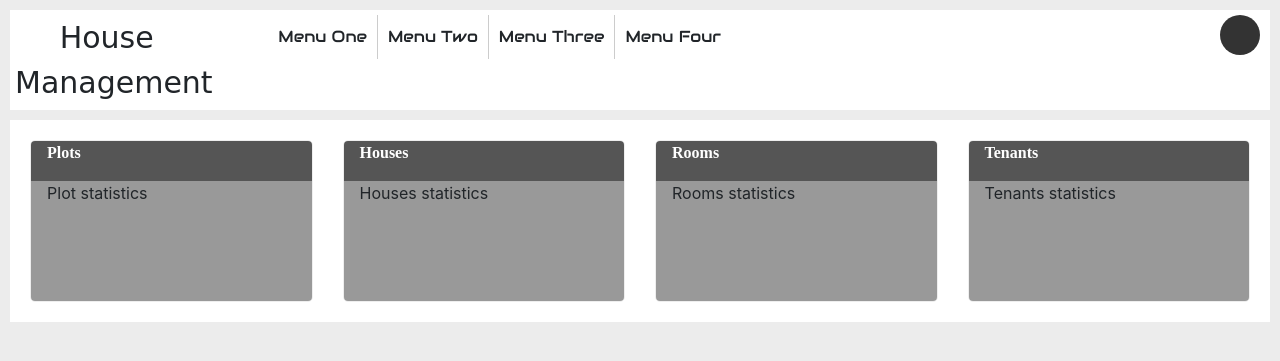
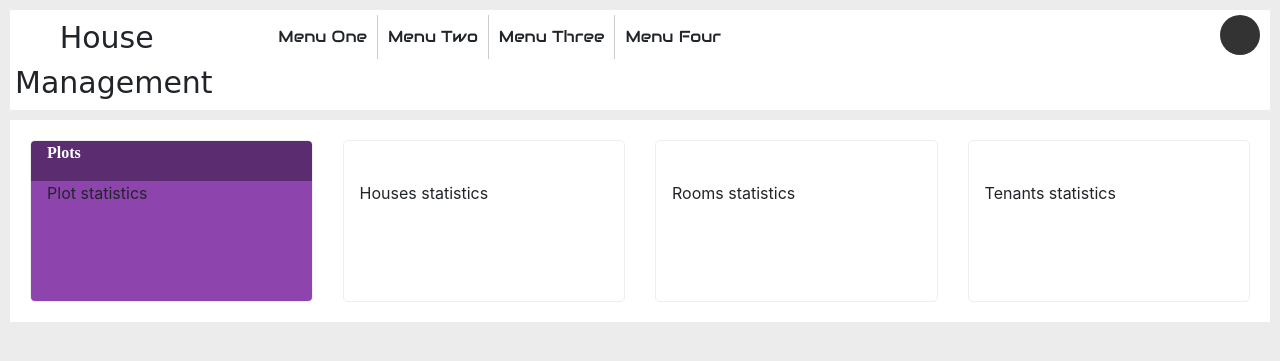
Before and after one commit to ndolocr/house_management, a Django app: page / in a window 1280 px wide. Shown: the top 361 px of the page. Run offline with Django 4.2, Linux system fonts and the light colour scheme; some libraries are stand-ins or nearby versions; some web fonts are replaced.

Commit message:
Including Purple box to provide stats for Plot Information

```diff
--- a/house_management/dashboard/templates/dashboard/index.html
+++ b/house_management/dashboard/templates/dashboard/index.html
@@ -9,8 +9,8 @@
             <div class="col-xl-3 col-lg-3 col-md-3 col-sm-12">
                 <div class="content-box">
                     <div class="row">
-                        <div class="col-lg-12 col-md-12 col-sm-12 grey-heading">Plots</div>
-                        <div class="col-lg-12 col-md-12 col-sm-12 grey-body">Plot statistics</div>
+                        <div class="col-lg-12 col-md-12 col-sm-12 box-heading purple-dark">Plots</div>
+                        <div class="col-lg-12 col-md-12 col-sm-12 box-body purple-light">Plot statistics</div>
                     </div>
                 </div>
             </div>
@@ -18,8 +18,8 @@
             <div class="col-xl-3 col-lg-3 col-md-3 col-sm-12">
                 <div class="content-box">
                     <div class="row">
-                        <div class="col-lg-12 col-md-12 col-sm-12 grey-heading">Houses</div>
-                        <div class="col-lg-12 col-md-12 col-sm-12 grey-body">Houses statistics</div>
+                        <div class="col-lg-12 col-md-12 col-sm-12 box-heading">Houses</div>
+                        <div class="col-lg-12 col-md-12 col-sm-12 box-body">Houses statistics</div>
                     </div>
                 </div>
             </div>
@@ -27,8 +27,8 @@
             <div class="col-xl-3 col-lg-3 col-md-3 col-sm-12">
                 <div class="content-box">
                     <div class="row">
-                        <div class="col-lg-12 col-md-12 col-sm-12 grey-heading">Rooms</div>
-                        <div class="col-lg-12 col-md-12 col-sm-12 grey-body">Rooms statistics</div>
+                        <div class="col-lg-12 col-md-12 col-sm-12 box-heading">Rooms</div>
+                        <div class="col-lg-12 col-md-12 col-sm-12 box-body">Rooms statistics</div>
                     </div>
                 </div>
             </div>
@@ -36,8 +36,8 @@
             <div class="col-xl-3 col-lg-3 col-md-3 col-sm-12">
                 <div class="content-box">
                     <div class="row">
-                        <div class="col-lg-12 col-md-12 col-sm-12 grey-heading">Tenants</div>
-                        <div class="col-lg-12 col-md-12 col-sm-12 grey-body">Tenants statistics</div>
+                        <div class="col-lg-12 col-md-12 col-sm-12 box-heading">Tenants</div>
+                        <div class="col-lg-12 col-md-12 col-sm-12 box-body">Tenants statistics</div>
                     </div>
                 </div>
             </div>
--- a/house_management/static/css/index-page.css
+++ b/house_management/static/css/index-page.css
@@ -10,18 +10,21 @@
     border: solid 1px #EEEEEE;
 }
 
-.grey-heading{
+.box-heading{
     height: 40px;
     color: #FFFFFF;
     text-align: left;
     padding-left: 10%;
     font-weight: bold;
-    background: #555555;
     font-family: "Trirong", serif;
 }
 
-.grey-body{
+.box-body{
     height: 120px;
     padding-left: 10%;
-    background: #999999;
 }
+
+.grey{ background: #999999; }
+.grey{ background: #555555; }
+.purple-light{ background:  #8e44ad ;}
+.purple-dark{ background:  #5b2c6f; }
```
